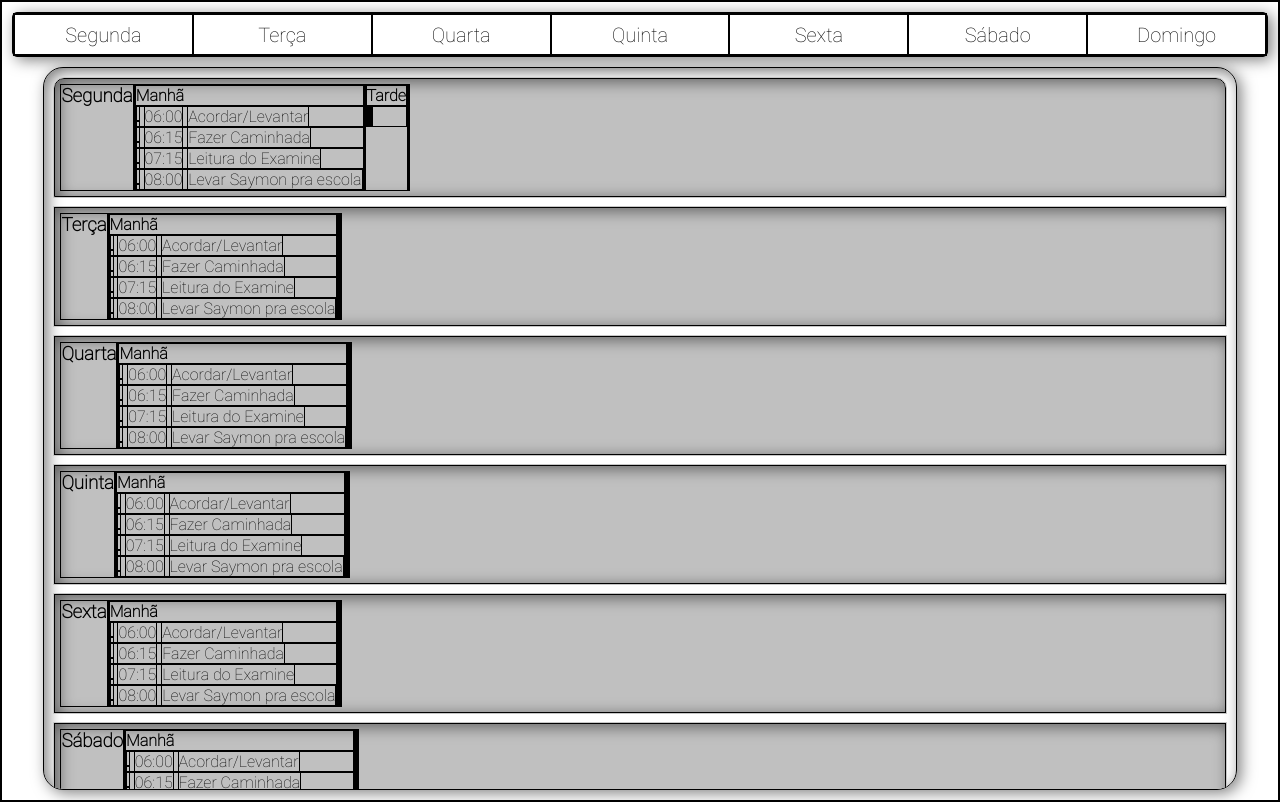
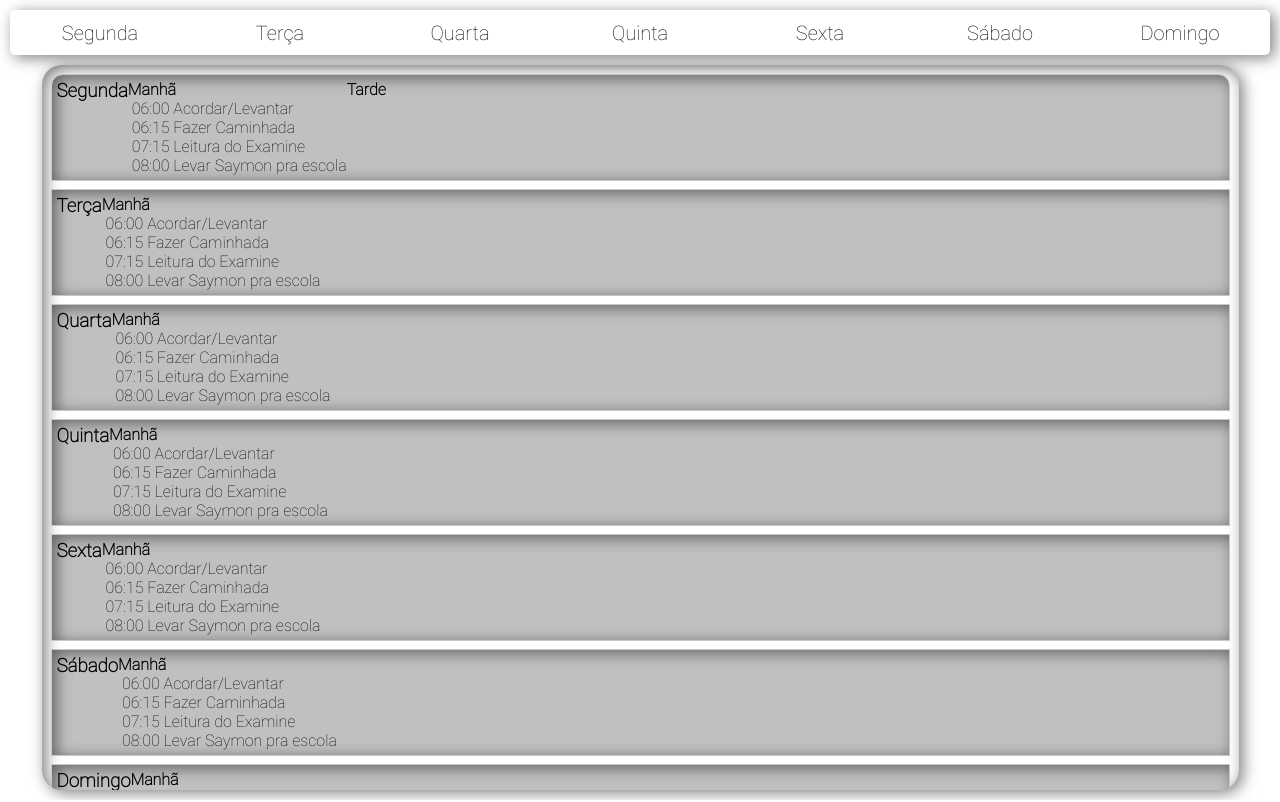
Before and after one commit to Carlosjw/familyRoutini, a website: page index.html in a window 1280 px wide. Drawn offline with Linux system fonts and the light colour scheme.

Commit message:
updateLesson

```diff
--- a/public/css/style.css
+++ b/public/css/style.css
@@ -13,7 +13,7 @@
     box-sizing: border-box;
     text-rendering: optimizeLegibility !important;
     -webkit-font-smoothing: antialiased !important;
-    border: 1px solid;
+    /* border: 1px solid; */
 }
 
 body{
@@ -102,18 +102,18 @@ main.main-content .weekDay:last-child{
     border-radius: 0 0 10px 10px;
 }
 
-::-webkit-scrollbar {
+main::-webkit-scrollbar {
     width: 14px;
 }
 
-::-webkit-scrollbar-track {
+main::-webkit-scrollbar-track {
     background: silver;
     border-radius: 0 100px 100px 0;
     box-shadow: inset 2px 3px 6px rgba(0, 0, 0, 0.5);
 
 }
 
-::-webkit-scrollbar-thumb {
+main::-webkit-scrollbar-thumb {
     background: silver;
     border-radius: 0 100px 100px 0;
     box-shadow: inset 2px 3px 6px rgba(0, 0, 0, 0.5);
```
